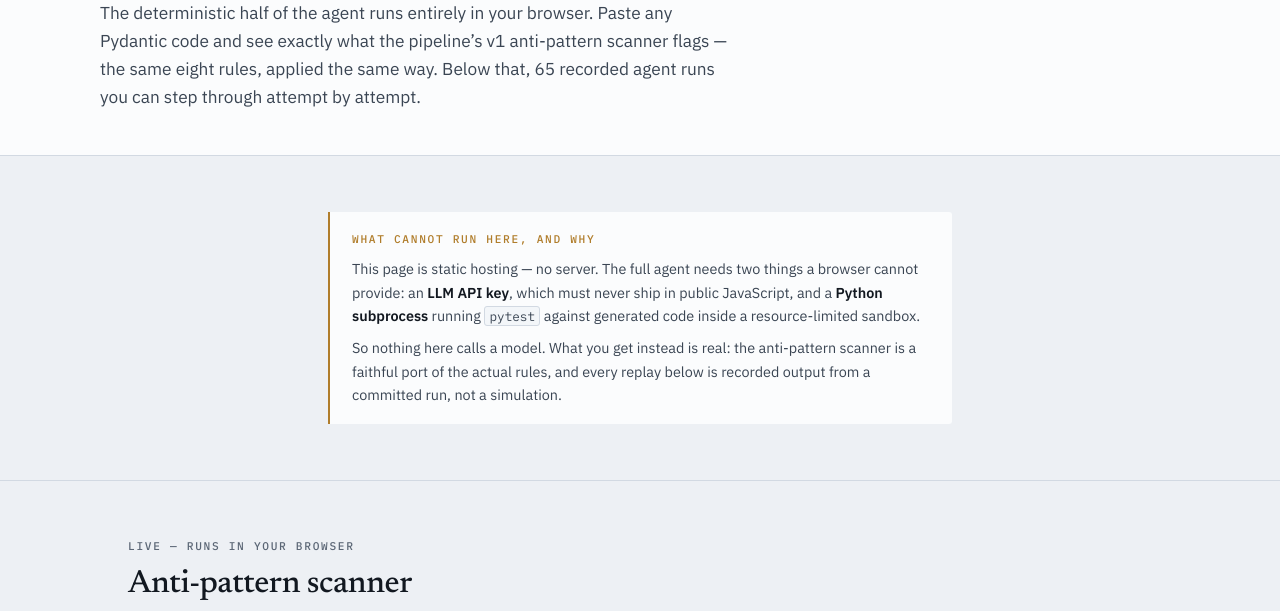
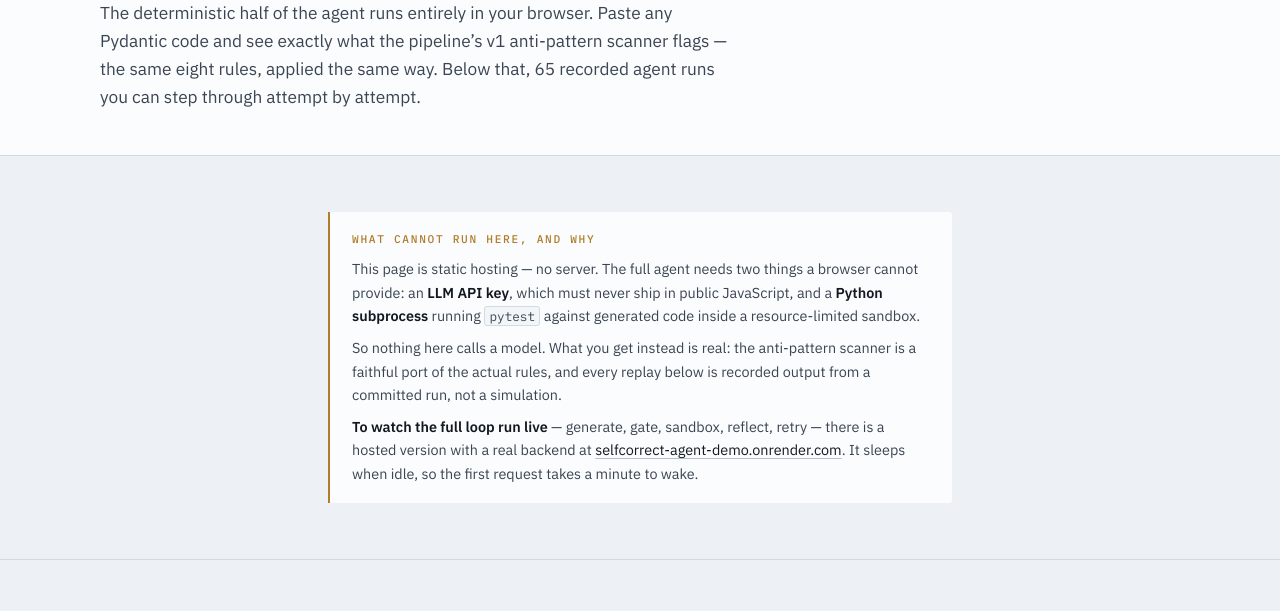
Before and after one commit to Avan1sh/Code-Generation-Agent, a plain HTML site: page docs/try.html in a window 1280 px wide. Shown: the part 168-779 px from the top of the page. Drawn offline with Linux system fonts and the light colour scheme.

Commit message:
Retire the unverified-sandbox caveat; link the live demo
The POSIX resource limits are no longer a design claim. CI on ubuntu-latest runs
tests/test_sandbox_posix.py for real, proving the ceilings both permit valid code
and stop a runaway allocation without falling back on the wall clock. The
workflow fails the build if those tests skip, so a green run actually means they
executed. The hosted demo is the second confirmation: posix_resource_limits_active
is true there and the startup probe measures 17.1s against a 45s budget.

The README's limitations now say what is genuinely unproven rather than carrying
a caveat that has been answered:

- The sandbox does not isolate the network. That guarantee is unproven because
  it does not exist, not because it is untested.
- Local Windows runs still have wall-clock timeout only.
- The timeout is hardware-dependent: 10s locally where the probe takes 1.7s, and
  far too short on shared hosting where the same probe takes 17.1s. Both numbers
  are measured, not estimated.

Also adds a CI badge and links the three surfaces to each other: the showcase,
the in-browser static gate, and the live agent.

```diff
--- a/docs/try.html
+++ b/docs/try.html
@@ -187,6 +187,12 @@ footer{padding:44px 0 64px;color:var(--muted);font-size:.83rem;display:flex;flex
         scanner is a faithful port of the actual rules, and every replay below is
         recorded output from a committed run, not a simulation.
       </p>
+      <p>
+        <strong>To watch the full loop run live</strong> &mdash; generate, gate, sandbox,
+        reflect, retry &mdash; there is a hosted version with a real backend at
+        <a href="https://selfcorrect-agent-demo.onrender.com">selfcorrect-agent-demo.onrender.com</a>. It sleeps when
+        idle, so the first request takes a minute to wake.
+      </p>
     </div>
   </div>
 </section>
@@ -263,7 +269,7 @@ footer{padding:44px 0 64px;color:var(--muted);font-size:.83rem;display:flex;flex
 </main>
 
 <footer class="wrap">
-  <div><a href="./">Back to the results</a> &middot; <a href="https://github.com/Avan1sh/Code-Generation-Agent">Source on GitHub</a></div>
+  <div><a href="./">Back to the results</a> &middot; <a href="https://selfcorrect-agent-demo.onrender.com">Run the agent live</a> &middot; <a href="https://github.com/Avan1sh/Code-Generation-Agent">Source on GitHub</a></div>
   <div>Scanner rules ported from <span class="mono">agent/nodes/static_check.py</span>. Replay data read from committed run files.</div>
 </footer>
 
```
Also changed, not shown: docs/index.html (+2 -1 lines), 1 other file.
